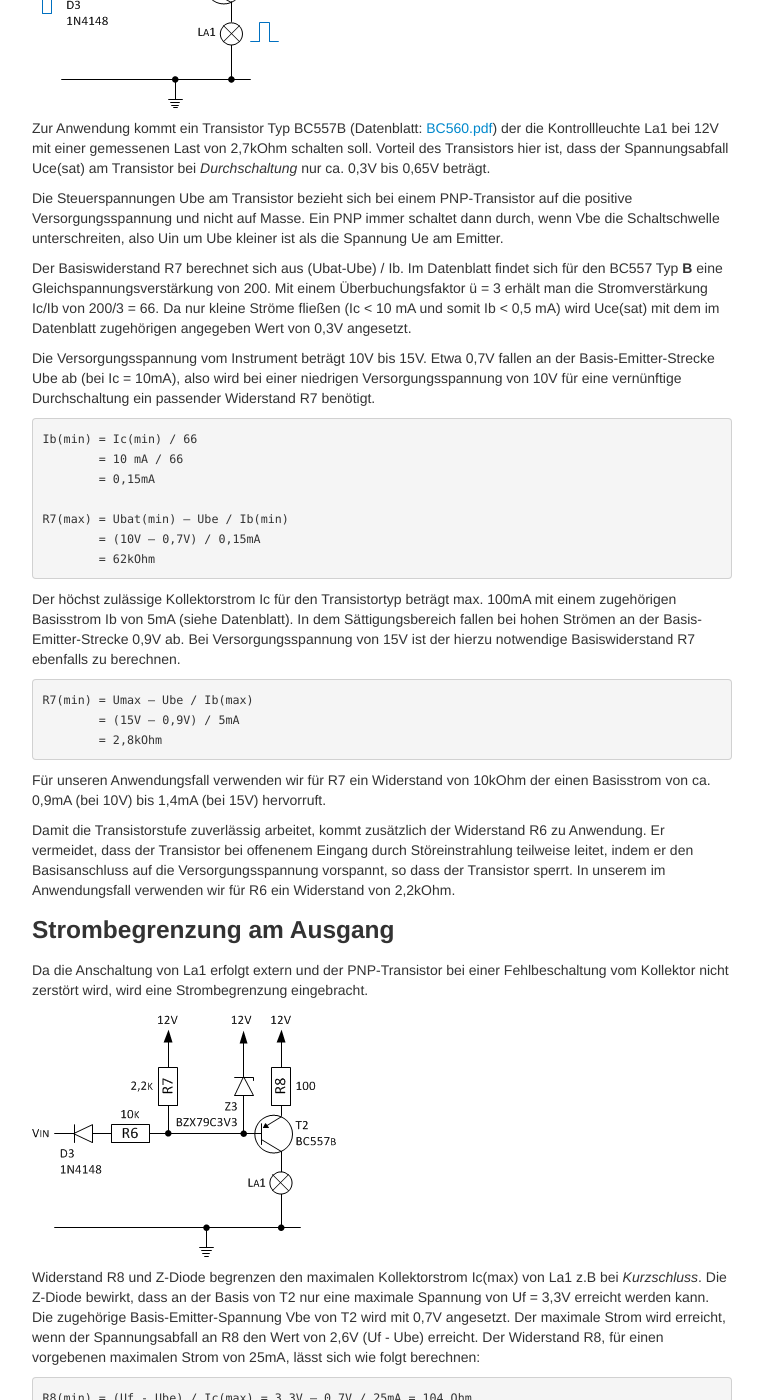
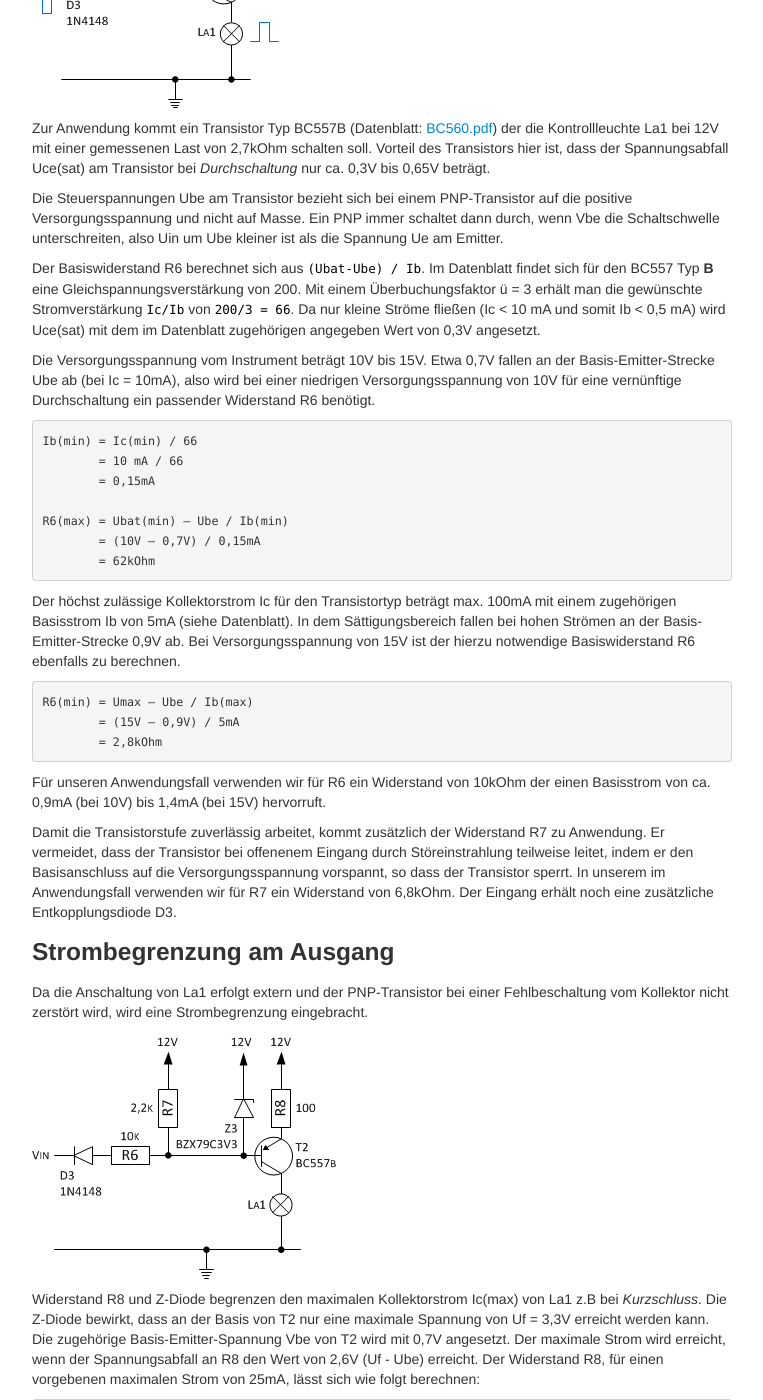
Before and after one commit to brickpool/Speedometer, a Jekyll site: the page built from pages/kontrollanzeige_1.md, in a window 1280 px wide and 1400 px high, scrolled down 2106 px. Shown: the whole window, without its empty margins (258-1021 px from the left). Built offline with Jekyll 4.4.1, drawn with Linux system fonts in a browser that asks for light colours; some of the changed text lies outside the part shown.

Commit message:
Update Page

```diff
--- a/pages/kontrollanzeige_1.md
+++ b/pages/kontrollanzeige_1.md
@@ -49,27 +49,27 @@ Zur Anwendung kommt ein Transistor Typ BC557B (Datenblatt: [BC560.pdf](https://w
 
 Die Steuerspannungen Ube am Transistor bezieht sich bei einem PNP-Transistor auf die positive Versorgungsspannung und nicht auf Masse. Ein PNP immer schaltet dann durch, wenn Vbe die Schaltschwelle unterschreiten, also Uin um Ube kleiner ist als die Spannung Ue am Emitter.
 
-Der Basiswiderstand R7 berechnet sich aus (Ubat-Ube) / Ib. Im Datenblatt findet sich für den BC557 Typ **B** eine Gleichspannungsverstärkung von 200. Mit einem Überbuchungsfaktor ü = 3 erhält man die Stromverstärkung Ic/Ib von 200/3 = 66. Da nur kleine Ströme fließen (Ic < 10 mA und somit Ib < 0,5 mA) wird Uce(sat) mit dem im Datenblatt zugehörigen angegeben Wert von 0,3V angesetzt.
+Der Basiswiderstand R6 berechnet sich aus `(Ubat-Ube) / Ib`. Im Datenblatt findet sich für den BC557 Typ **B** eine Gleichspannungsverstärkung von 200. Mit einem Überbuchungsfaktor ü = 3 erhält man die gewünschte Stromverstärkung `Ic/Ib` von `200/3 = 66`. Da nur kleine Ströme fließen (Ic < 10 mA und somit Ib < 0,5 mA) wird Uce(sat) mit dem im Datenblatt zugehörigen angegeben Wert von 0,3V angesetzt.
 
-Die Versorgungsspannung vom Instrument beträgt 10V bis 15V. Etwa 0,7V fallen an der Basis-Emitter-Strecke Ube ab (bei Ic = 10mA), also wird bei einer niedrigen Versorgungsspannung von 10V für eine vernünftige Durchschaltung ein passender Widerstand R7 benötigt.
+Die Versorgungsspannung vom Instrument beträgt 10V bis 15V. Etwa 0,7V fallen an der Basis-Emitter-Strecke Ube ab (bei Ic = 10mA), also wird bei einer niedrigen Versorgungsspannung von 10V für eine vernünftige Durchschaltung ein passender Widerstand R6 benötigt.
 
     Ib(min) = Ic(min) / 66
             = 10 mA / 66
             = 0,15mA
 
-    R7(max) = Ubat(min) – Ube / Ib(min)
+    R6(max) = Ubat(min) – Ube / Ib(min)
             = (10V – 0,7V) / 0,15mA
             = 62kOhm
 
-Der höchst zulässige Kollektorstrom Ic für den Transistortyp beträgt max. 100mA mit einem zugehörigen Basisstrom Ib von 5mA (siehe Datenblatt). In dem Sättigungsbereich fallen bei hohen Strömen an der Basis-Emitter-Strecke 0,9V ab. Bei Versorgungsspannung von 15V ist der hierzu notwendige Basiswiderstand R7 ebenfalls zu berechnen.
+Der höchst zulässige Kollektorstrom Ic für den Transistortyp beträgt max. 100mA mit einem zugehörigen Basisstrom Ib von 5mA (siehe Datenblatt). In dem Sättigungsbereich fallen bei hohen Strömen an der Basis-Emitter-Strecke 0,9V ab. Bei Versorgungsspannung von 15V ist der hierzu notwendige Basiswiderstand R6 ebenfalls zu berechnen.
 
-    R7(min) = Umax – Ube / Ib(max)
+    R6(min) = Umax – Ube / Ib(max)
             = (15V – 0,9V) / 5mA
             = 2,8kOhm
 
-Für unseren Anwendungsfall verwenden wir für R7 ein Widerstand von 10kOhm der einen Basisstrom von ca. 0,9mA (bei 10V) bis 1,4mA (bei 15V) hervorruft.
+Für unseren Anwendungsfall verwenden wir für R6 ein Widerstand von 10kOhm der einen Basisstrom von ca. 0,9mA (bei 10V) bis 1,4mA (bei 15V) hervorruft.
 
-Damit die Transistorstufe zuverlässig arbeitet, kommt zusätzlich der Widerstand R6 zu Anwendung. Er vermeidet, dass der Transistor bei offenenem Eingang durch Störeinstrahlung teilweise leitet, indem er den Basisanschluss auf die Versorgungsspannung vorspannt, so dass der Transistor sperrt. In unserem im Anwendungsfall verwenden wir für R6 ein Widerstand von 2,2kOhm.
+Damit die Transistorstufe zuverlässig arbeitet, kommt zusätzlich der Widerstand R7 zu Anwendung. Er vermeidet, dass der Transistor bei offenenem Eingang durch Störeinstrahlung teilweise leitet, indem er den Basisanschluss auf die Versorgungsspannung vorspannt, so dass der Transistor sperrt. In unserem im Anwendungsfall verwenden wir für R7 ein Widerstand von 6,8kOhm. Der Eingang erhält noch eine zusätzliche Entkopplungsdiode D3.
 
 ### Strombegrenzung am Ausgang
 Da die Anschaltung von La1 erfolgt extern und der PNP-Transistor bei einer Fehlbeschaltung vom Kollektor nicht zerstört wird, wird eine Strombegrenzung eingebracht.
```
Also changed, not shown: other parts of pages/kontrollanzeige_1.md (+1 -1 lines), pages/kontrollanzeige_2.md (+3 -3 lines), images/Astabile_Kippstufe_2.png, images/Astabile_Kippstufe_555.png, images/Kontrollanzeige.png, images/Kontrollanzeige_556.png (deleted), images/Kontrollanzeige_mit_555_1.png, images/Kontrollanzeige_mit_555_3.png, images/Schalten_der_Versorgungsspannung_3.png (added).
